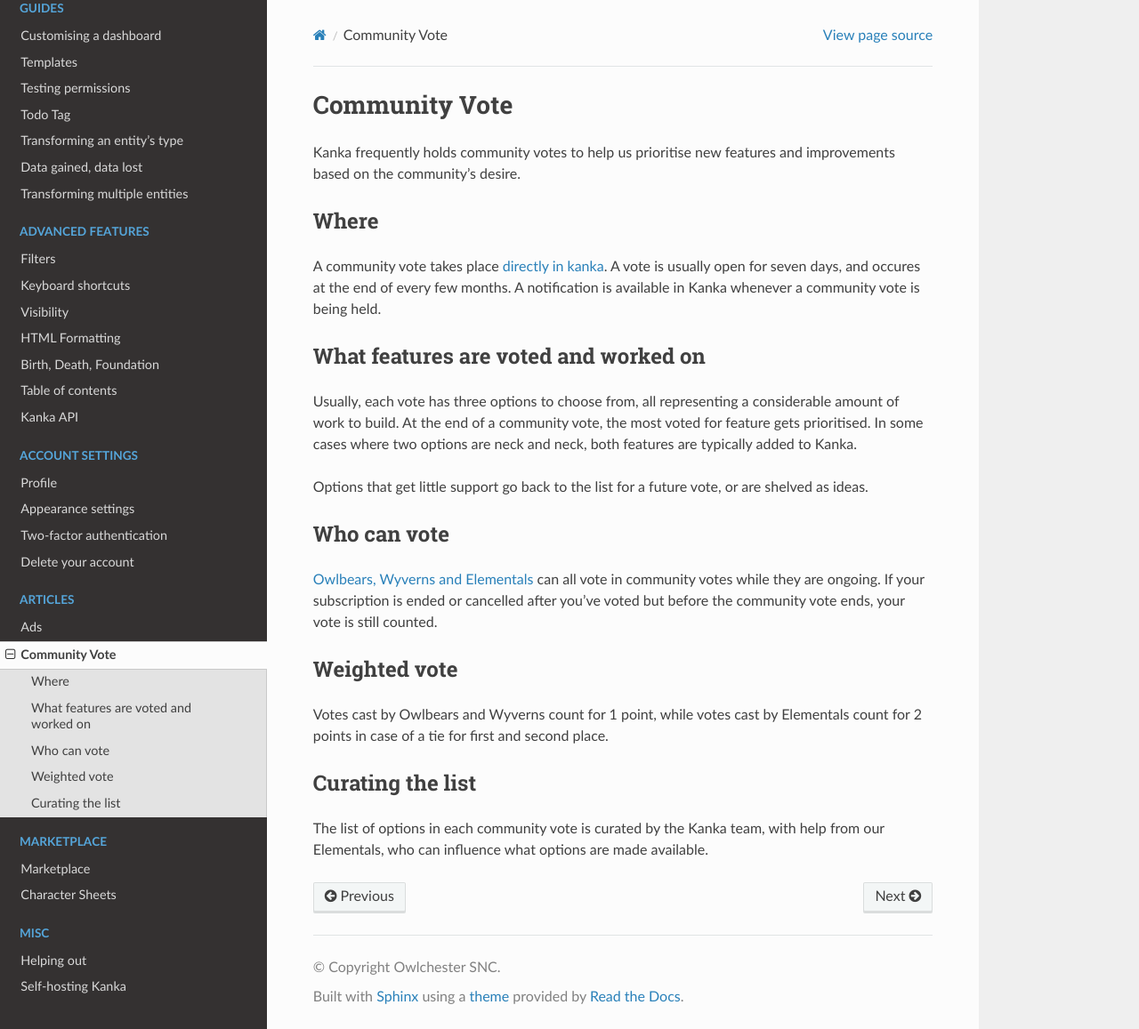
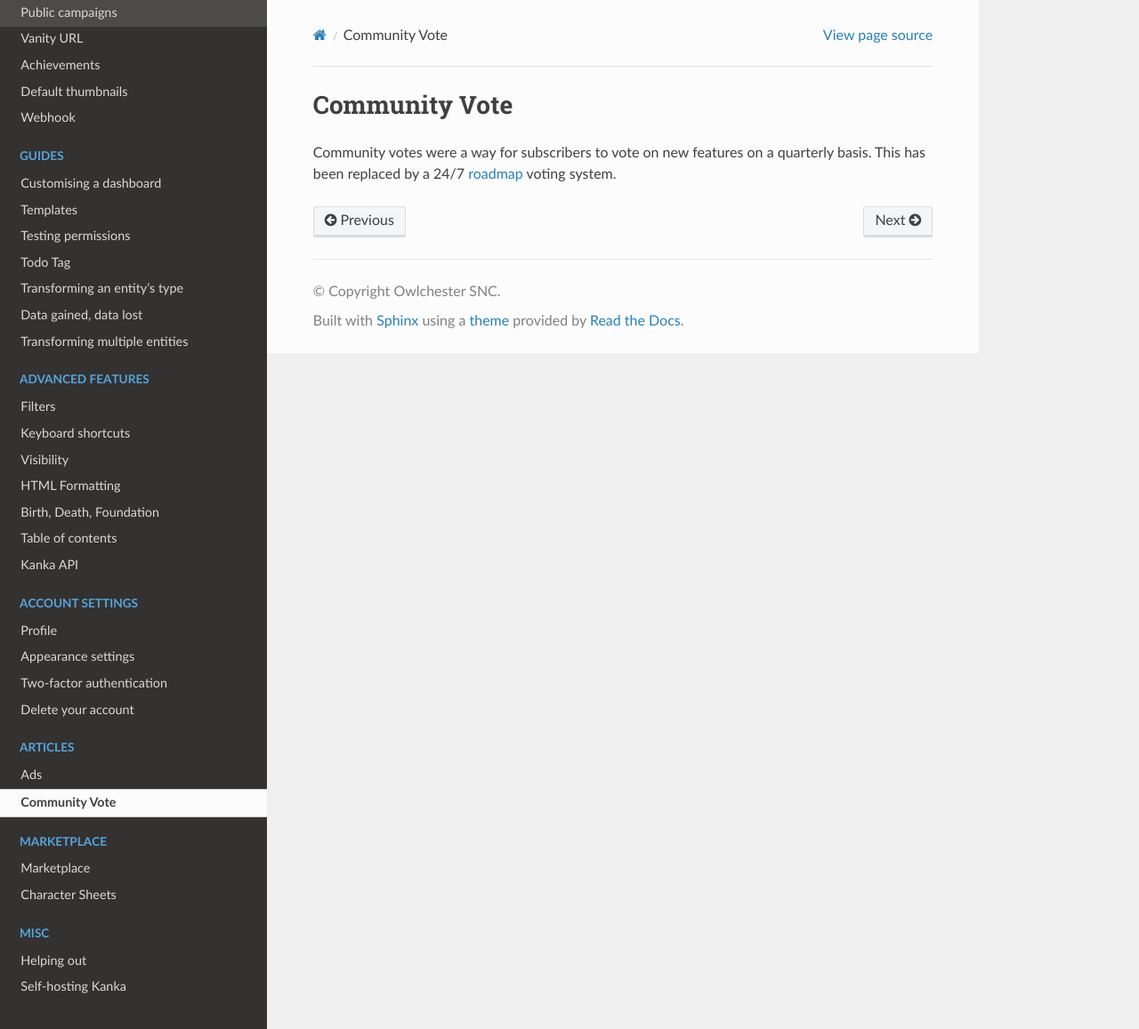
Before and after one commit to owlchester/kanka-docs, a Sphinx documentation site: the page built from docs/source/articles/community-vote.md, in a window 1280 px wide and 1157 px high. Shown: the whole window at 89% size. Built offline with Sphinx 7.4.7 and the Read the Docs theme 2.0.0, drawn with Linux system fonts in a browser that asks for light colours; pages that are not in the unit, such as notebooks, are missing from menus.

Commit message:
Update community vote to new roadmap

```diff
--- a/docs/source/articles/community-vote.md
+++ b/docs/source/articles/community-vote.md
@@ -1,24 +1,3 @@
 # Community Vote
 
-Kanka frequently holds community votes to help us prioritise new features and improvements based on the community's desire.
-
-## Where
-A community vote takes place [directly in kanka](https://kanka.io/votes). A vote is usually open for seven days, and occures at the end of every few months. A notification is available in Kanka whenever a community vote is being held.
-
-## What features are voted and worked on
-
-Usually, each vote has three options to choose from, all representing a considerable amount of work to build. At the end of a community vote, the most voted for feature gets prioritised. In some cases where two options are neck and neck, both features are typically added to Kanka.
-
-Options that get little support go back to the list for a future vote, or are shelved as ideas.
-
-## Who can vote
-
-[Owlbears, Wyverns and Elementals](https://kanka.io/pricing) can all vote in community votes while they are ongoing. If your subscription is ended or cancelled after you've voted but before the community vote ends, your vote is still counted.
-
-## Weighted vote
-
-Votes cast by Owlbears and Wyverns count for 1 point, while votes cast by Elementals count for 2 points in case of a tie for first and second place.
-
-## Curating the list
-
-The list of options in each community vote is curated by the Kanka team, with help from our Elementals, who can influence what options are made available.
+Community votes were a way for subscribers to vote on new features on a quarterly basis. This has been replaced by a 24/7 [roadmap](/guides/roadmap) voting system.
```
